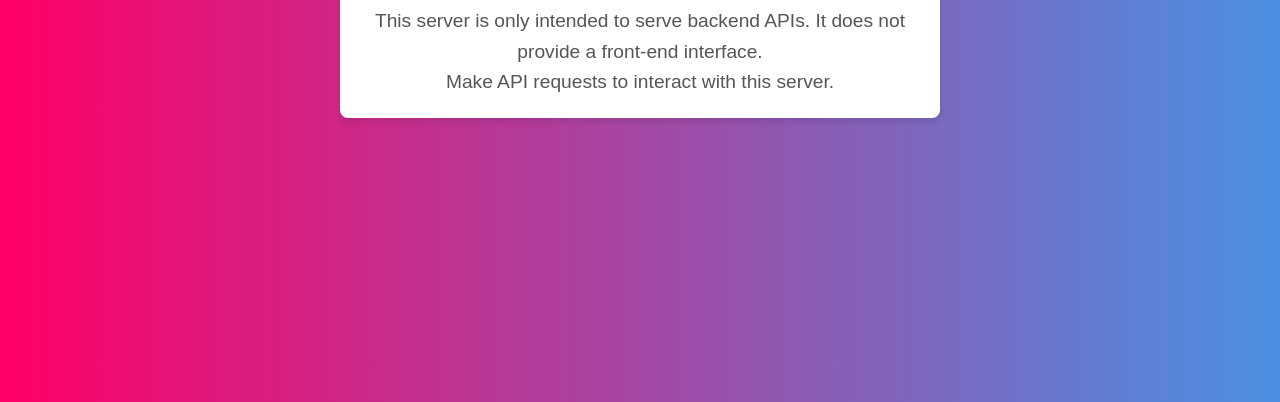
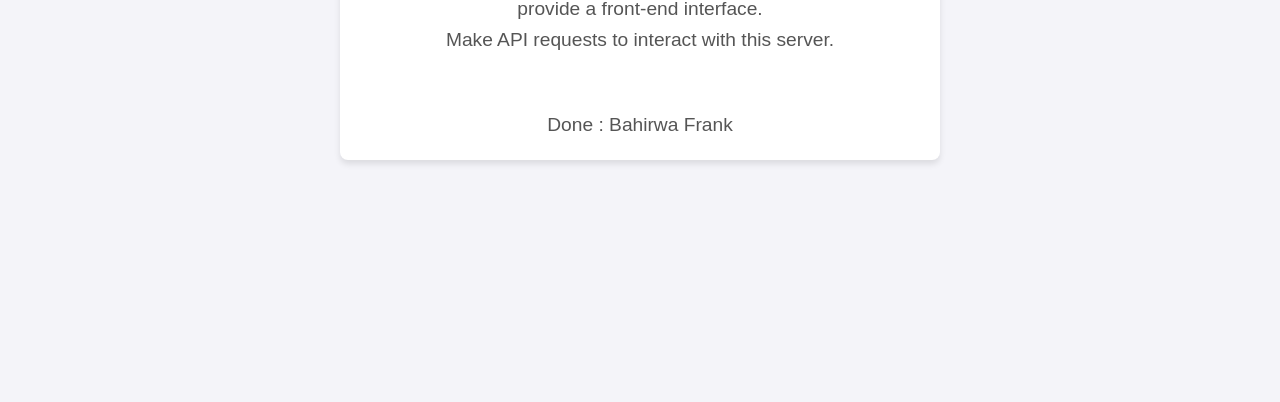
Before and after one commit to frankbahirwa/NodeJs_As_AI_proxy, a website: page index.html in a window 1280 px wide. Shown: the part 398-800 px from the top of the page. Drawn offline with Linux system fonts and the light colour scheme.

Commit message:
added index page

```diff
--- a/index.html
+++ b/index.html
@@ -48,10 +48,6 @@
       font-size: 1.4rem;
       margin-bottom: 15px;
     }
-
-    body {
-      background: linear-gradient(to right, #f06, #4a90e2); /* Optional background gradient */
-    }
   </style>
 </head>
 <body>
@@ -60,6 +56,8 @@
       <h1>This Page is for Backend APIs Only</h1>
       <p>This server is only intended to serve backend APIs. It does not provide a front-end interface.</p>
       <p>Make API requests to interact with this server.</p>
+<br><br><br>
+      <p>Done : Bahirwa Frank</p>
     </div>
   </div>
 </body>
```
